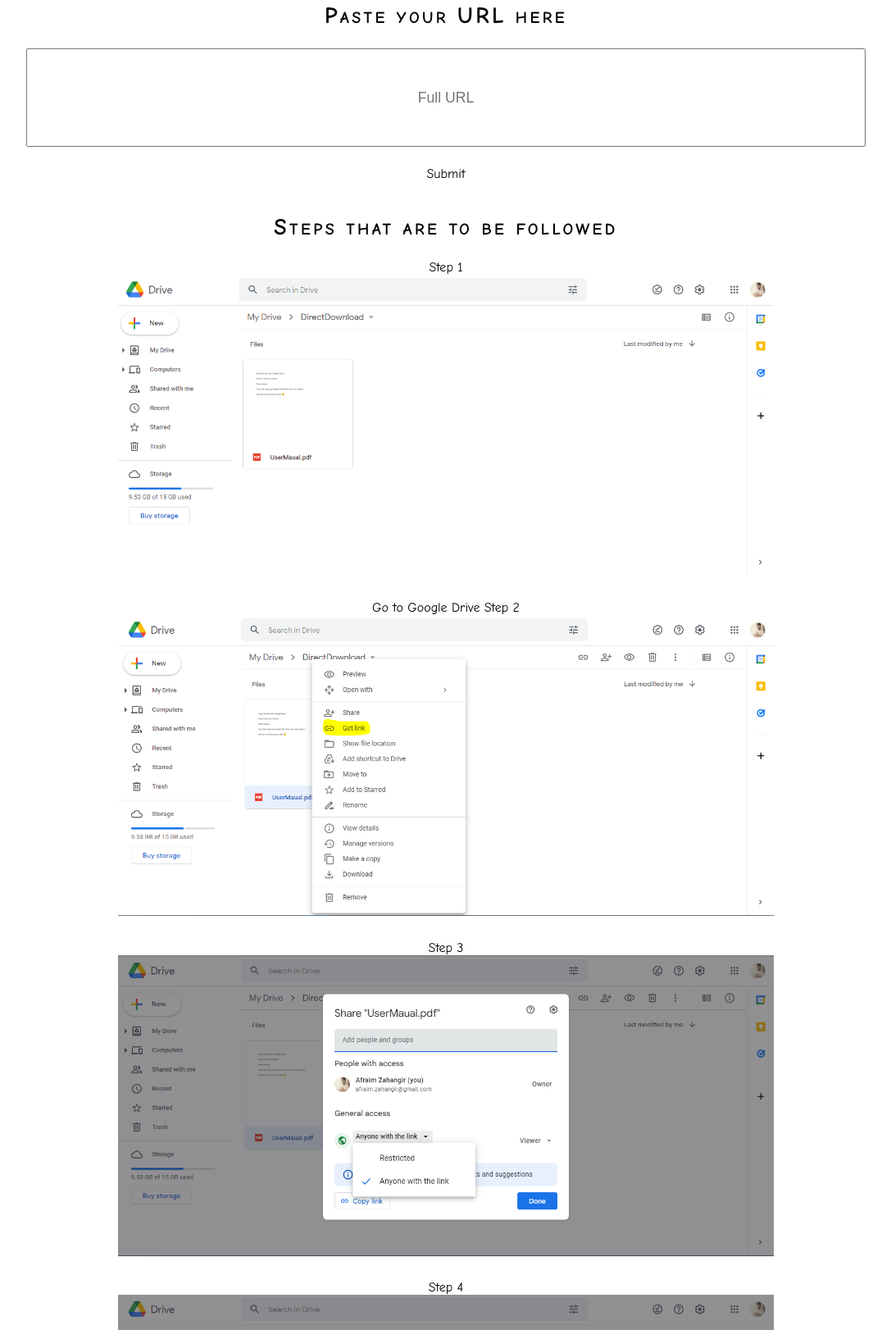
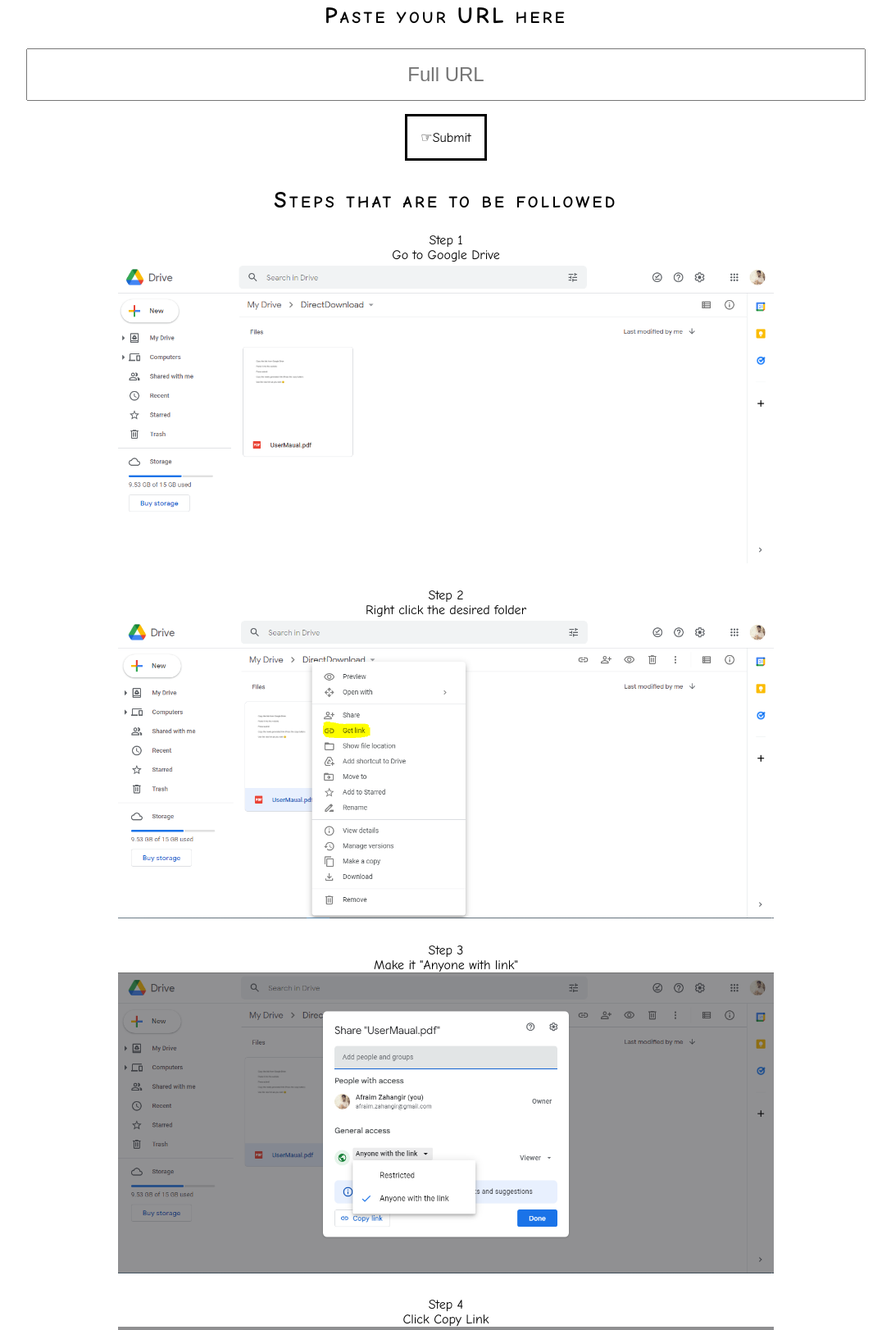
Before and after one commit to Afraim/gdrive2direct, a plain HTML site: page index.html in a window 1280 px wide. Shown: the part 289-1911 px from the top of the page at 82% size, without its empty margins (96-1183 px from the left). Drawn offline with Linux system fonts and the light colour scheme.

Commit message:
steps clearly stated

```diff
--- a/CSS/mycss.css
+++ b/CSS/mycss.css
@@ -137,20 +137,22 @@ flex-direction: row;
 }
 #flink{
     font-family: sans-serif;
-    font-size: 1.1em;
+    font-size: 1.5em;
     margin-left: 10vw;
     margin-right: 10vw;
     width: 80vw;
-    height: 15vh;
+    height: 8vh;
     text-align: center;
 }
 #Dlink{
+
+    color: rgb(50, 0, 97);
     font-family: sans-serif;
-    font-size: 1.1em;
+    font-size: 1.5em;
     margin-left: 10vw;
     margin-right: 10vw;
     width: 80vw;
-    height: 15vh;
+    height: 7vh;
     text-align: center;
     border: none;
     margin-top: 1em;
@@ -158,9 +160,18 @@ flex-direction: row;
 }
 .button1{
     cursor: pointer;
-    margin: 3vh;
+    margin: 2vh;
+    border: solid black;
+    -moz-box-sizing: border-box;
+    -webkit-box-sizing: border-box;
+    box-sizing: border-box;
+    padding: 1em;
+}
+.button1 .first{
+    background-color: aqua;
+    color: rgb(50, 0, 97);
+}
 
-}
 .flexbox{
     width: 80vw;
     margin-left: 10vw;
--- a/index.html
+++ b/index.html
@@ -26,22 +26,25 @@
     </div>
     <div class="Pform">
         <input type="url" placeholder="Full URL" id="flink" required>
-       <div class="button1" onclick="validation()">Submit</div>
+       <div class="button1 first" onclick="validation()">☞Submit</div>
 
 
 
         <input type="text" id="Dlink" style ="cursor:text;" value ="" disabled></input>
-        <div id="afterSubmit"><div class="button1" onclick="myFunction()"id="copy">💾Copy</div></div>
+        <div id="afterSubmit"><div class="button1 second" onclick="myFunction()"id="copy">💾Copy</div></div>
     </div>
 
     <div class="body1">
         Steps that are to be followed
     </div>
     <div class="flexbox">
-        Step 1<div class="image"><img src="images/1.PNG" alt="Google Drive folder" width="800" height="367"></div>Go to Google Drive
-        Step 2<div class="image"><img src="images/2.PNG" alt="Google Drive folder" width="800" height="367"></div>
-        Step 3<div class="image"><img src="images/3.PNG" alt="Google Drive folder" width="800" height="367"></div>
-        Step 4<div class="image"><img src="images/4.PNG" alt="Google Drive folder" width="800" height="367"></div>
+        Step 1<div>Go to Google Drive</div><div class="image"><img src="images/1.PNG" alt="Step 1" width="800" height="367"></div>
+        Step 2<div>Right click the desired folder</div><div class="image"><img src="images/2.PNG" alt="Step 2" width="800" height="367"></div>
+        Step 3<div>Make it "Anyone with link"</div><div class="image"><img src="images/3.PNG" alt="Step 3" width="800" height="367"></div>
+        Step 4<div>Click Copy Link</div><div class="image"><img src="images/4.PNG" alt="Step 4" width="800" height="367"></div>
+        Step 5<div>Paste the link here</div><div class="image"><img src="images/5.PNG" alt="Step 5" width="800" height="367"></div>
+        Step 6<div>Click submit and get your link</div><div class="image"><img src="images/6.PNG" alt="Step 6" width="800" height="367"></div>
+        Step 7<div>Click "Copy" and Enjoy</div><div class="image"><img src="images/7.PNG" alt="Step 7" width="800" height="367"></div>
     </div>
 
     <script src="JS/myjs.js"></script>
```
Also changed, not shown: images/5.PNG (added), images/6.PNG (added), images/7.PNG (added).
